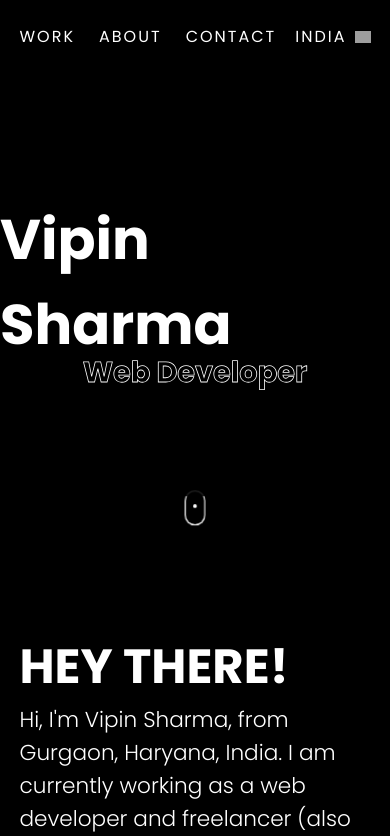
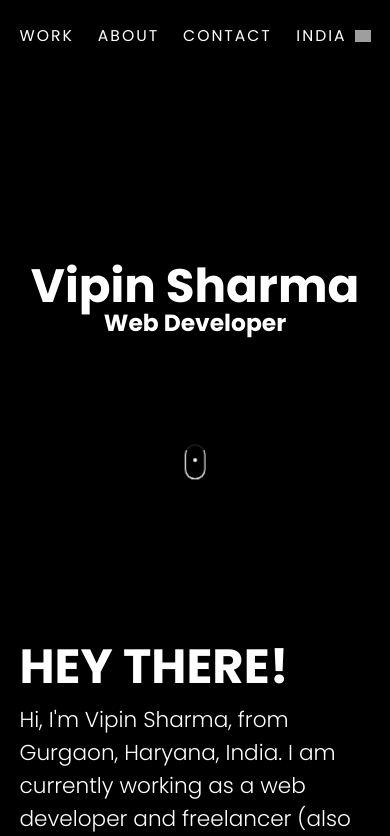
Before and after one commit to vipin14444/portfolio-web, a React (Create React App) app: page / in a window 390 px wide. Shown: the top 836 px of the page. Built offline with nearby package versions, Linux system fonts and the light colour scheme; grey boxes are pictures that could not be loaded.

Commit message:
fixed a few responsive parts

```diff
--- a/src/App.scss
+++ b/src/App.scss
@@ -14,6 +14,16 @@ header {
         padding: 1.5rem 0;
         margin: 0 auto;
         color: white;
+
+        @media screen and (max-width: 490px) {
+            width: 90%;
+            font-size: 4vw;
+        }
+
+        @media screen and (max-width: 375px) {
+            width: 90%;
+            font-size: 3vw;
+        }
 
         nav {
             ul {
@@ -36,11 +46,3 @@ header {
         }
     }
 }
-
-@media screen and (max-width: 768px) {
-    header {
-        .header-main {
-            width: 90%;
-        }
-    }
-}
--- a/src/components/Contact.scss
+++ b/src/components/Contact.scss
@@ -16,6 +16,11 @@
             font-size: 1.4rem;
             padding: 2rem 0;
         }
+
+        @media screen and (max-width: 490px) {
+            font-size: 5vw;
+            padding: 2rem 0;
+        }
     }
 
     .contact-link + .contact-link {
--- a/src/pages/Home.scss
+++ b/src/pages/Home.scss
@@ -31,6 +31,10 @@
                 @media screen and (max-width: 768px) {
                     font-size: 3.5rem;
                 }
+
+                @media screen and (max-width: 490px) {
+                    font-size: 12vw;
+                }
             }
 
             h2 {
@@ -45,6 +49,13 @@
                 @media screen and (max-width: 768px) {
                     margin-top: -1rem;
                     font-size: 1.8rem;
+                }
+
+                @media screen and (max-width: 490px) {
+                    font-size: 6vw;
+                    -webkit-text-stroke-width: 0;
+                    -webkit-text-stroke-color: white;
+                    color: white;
                 }
 
                 .scroll-icon-wrapper {
```
